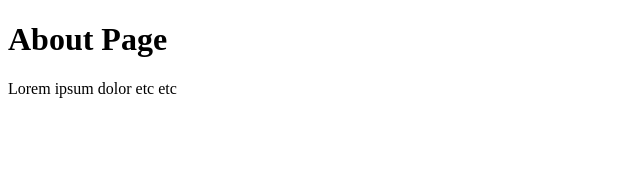
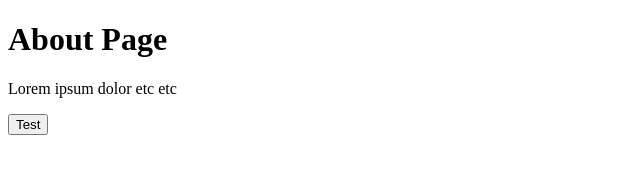
Before and after one commit to ekorad/splitmate, a plain HTML site: page about.html in a window 1280 px wide. Shown: the whole page, without its empty margins (0-640 px from the left). Drawn offline with Linux system fonts and the light colour scheme.

Commit message:
Add button to about

```diff
--- a/about.html
+++ b/about.html
@@ -12,5 +12,6 @@
 <body>
 <h1>About Page</h1>
 <p>Lorem ipsum dolor etc etc</p>
+<button>Test</button>
 </body>
 </html>
```
